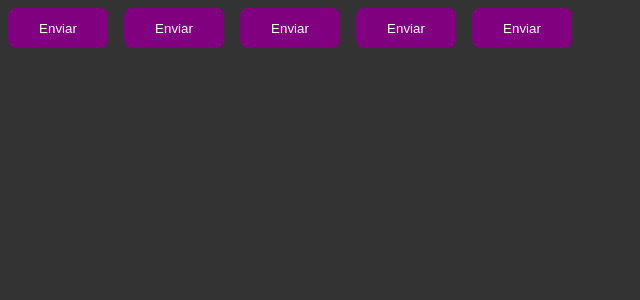
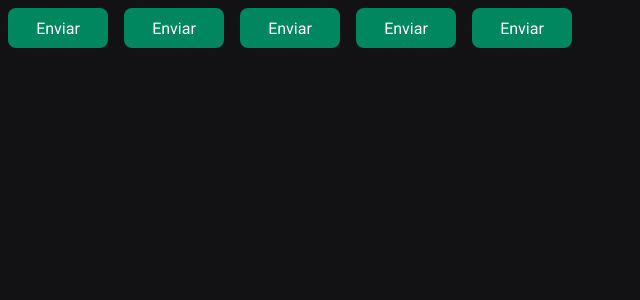
Before and after one commit to ViniciusBaylet/Ignite-Timer, a React (Vite) app: page / in a window 1280 px wide. Shown: the top 300 px of the page, without its empty margins (0-640 px from the left). Built offline with nearby package versions, Linux system fonts and the light colour scheme.

Commit message:
definindo cores e fontes da aplicação

```diff
--- a/index.html
+++ b/index.html
@@ -1,12 +1,24 @@
 <!doctype html>
 <html lang="en">
+
 <head>
   <meta charset="UTF-8" />
+
+  <link rel="preconnect" href="https://fonts.googleapis.com" />
+  <link rel="preconnect" href="https://fonts.gstatic.com" crossorigin />
+
   <meta name="viewport" content="width=device-width, initial-scale=1.0" />
+
+  <link
+    href="https://fonts.googleapis.com/css2?family=Roboto+Mono:ital,wght@0,700;1,700&family=Roboto:ital,wght@0,100..900;1,100..900&display=swap"
+    rel="stylesheet" />
+
   <title>Ignite Timer</title>
 </head>
+
 <body>
   <div id="root"></div>
   <script type="module" src="/src/main.tsx"></script>
 </body>
+
 </html>
--- a/src/@types/styled.d.ts
+++ b/src/@types/styled.d.ts
@@ -1,5 +1,5 @@
 import 'styled-components';
-import { defaultTheme } from '../styles/theme/default';
+import { defaultTheme } from '../styles/themes/default';
 
 type ThemeType = typeof defaultTheme;
 
--- a/src/App.tsx
+++ b/src/App.tsx
@@ -1,7 +1,7 @@
 import { ThemeProvider } from 'styled-components'
 import { Button } from "./components/Button/Button";
 
-import { defaultTheme } from './styles/theme/default';
+import { defaultTheme } from './styles/themes/default';
 import { GlobalStyle } from './styles/global';
 
 export function App() {
--- a/src/components/Button/Button.styles.ts
+++ b/src/components/Button/Button.styles.ts
@@ -24,6 +24,6 @@
     return `background-color: ${buttonVariants[props.variant]}`
  }} */
 
- background-color: ${props => props.theme.primary};
+ background-color: ${props => props.theme['green-500']};
  color: ${props => props.theme.white};
 `
--- a/src/styles/global.ts
+++ b/src/styles/global.ts
@@ -7,8 +7,19 @@
     box-sizing: border-box;
  }
 
+ :focus {
+    outline: 0;
+    box-shadow: 0 0 0 2px ${props => props.theme['green-500']};
+ }
+
  body {
-    background-color: #333;
-    color: #fff;
+    background-color: ${props => props.theme['gray-900']};
+    color: ${props => props.theme['gray-300']};
+ }
+
+ body, input, textarea, button {
+    font-family: 'Roboto', sans-serif;
+    font-weight: 400;
+    font-size: 1rem;
  }
 `
--- a/src/styles/theme/default.ts
+++ /dev/null
@@ -1,5 +0,0 @@
-export const defaultTheme = {
-    white: '#FFFFFF',
-    primary: 'purple',
-    secondary: 'orange'
-}
--- /dev/null
+++ b/src/styles/themes/default.ts
@@ -0,0 +1,21 @@
+export const defaultTheme = {
+    white: '#FFFFFF',
+
+    'gray-100': '#E1E1E6',
+    'gray-300': '#C4C4CC',
+    'gray-400': '#8D8D99',
+    'gray-500': '#7C7C8A',
+    'gray-600': '#323238',
+    'gray-700': '#29292E',
+    'gray-800': '#202024',
+    'gray-900': '#121214',
+
+    'green-300': '#00B37E',
+    'green-500': '#00875F',
+    'green-700': '#015F43',
+
+    'red-500': '#AB222E',
+    'red-700': '#7A1921',
+
+    'yellow-500': '#FBA94C',
+}
```
Lines whose indentation alone changed are shown as unchanged.
